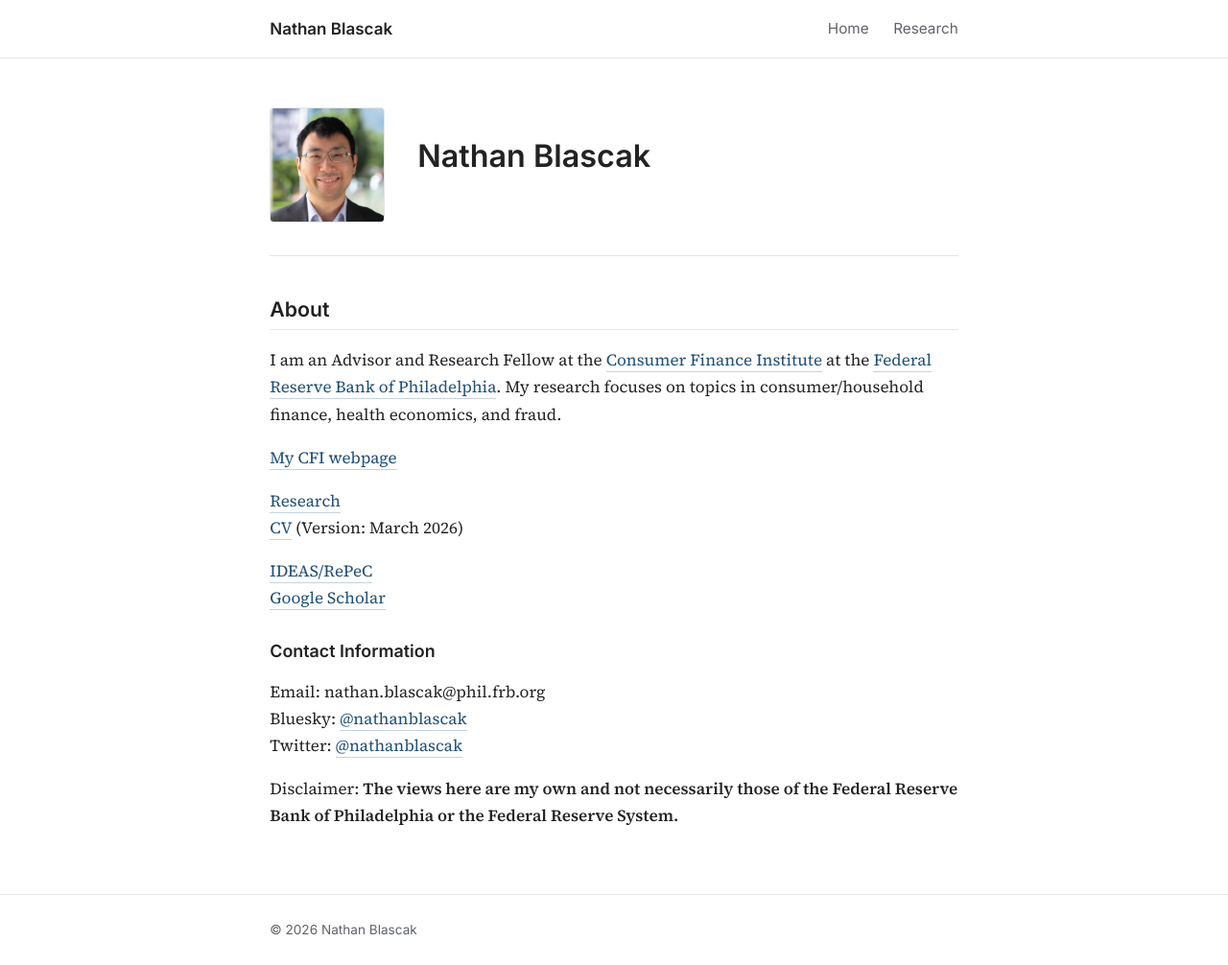
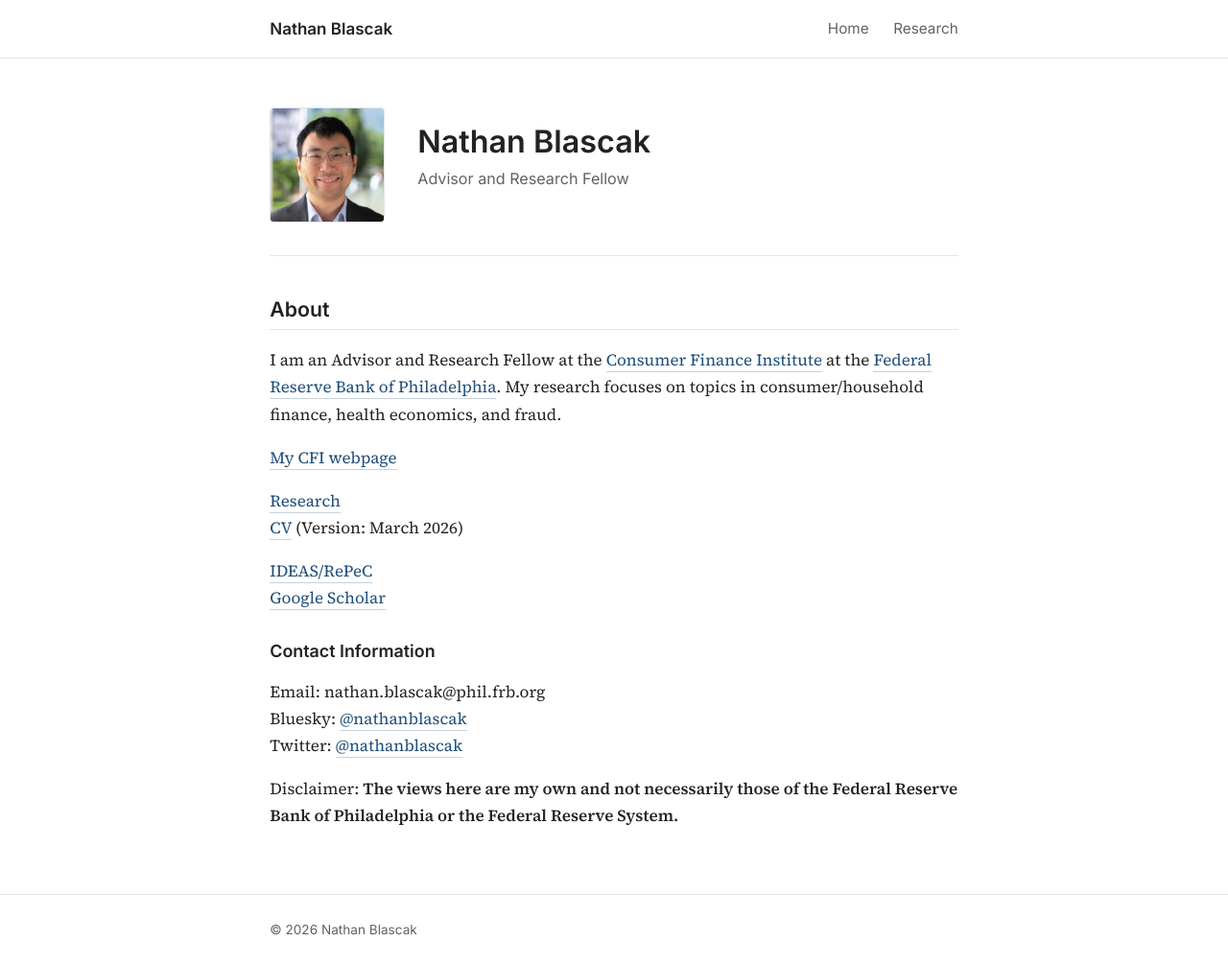
Before and after one commit to nathanblascak/nathanblascak.github.io, a Jekyll site: the page built from index.md, in a window 1280 px wide. Shown: the whole page at 96% size. Built offline with Jekyll 4.4.1, drawn with Linux system fonts in a browser that asks for light colours; our own code applies the rules of GitHub Pages for plain Markdown files.

Commit message:
Update _config.yml

```diff
--- a/_config.yml
+++ b/_config.yml
@@ -3,6 +3,8 @@ plugins:
 - jekyll-seo-tag
 
 title: "Nathan Blascak"
+position: "Advisor and Research Fellow"
+Affiliation: "Federal Reserve Bank of Philadelphia"
 logo: "blascakwork.jpg"
 description:
 
```
